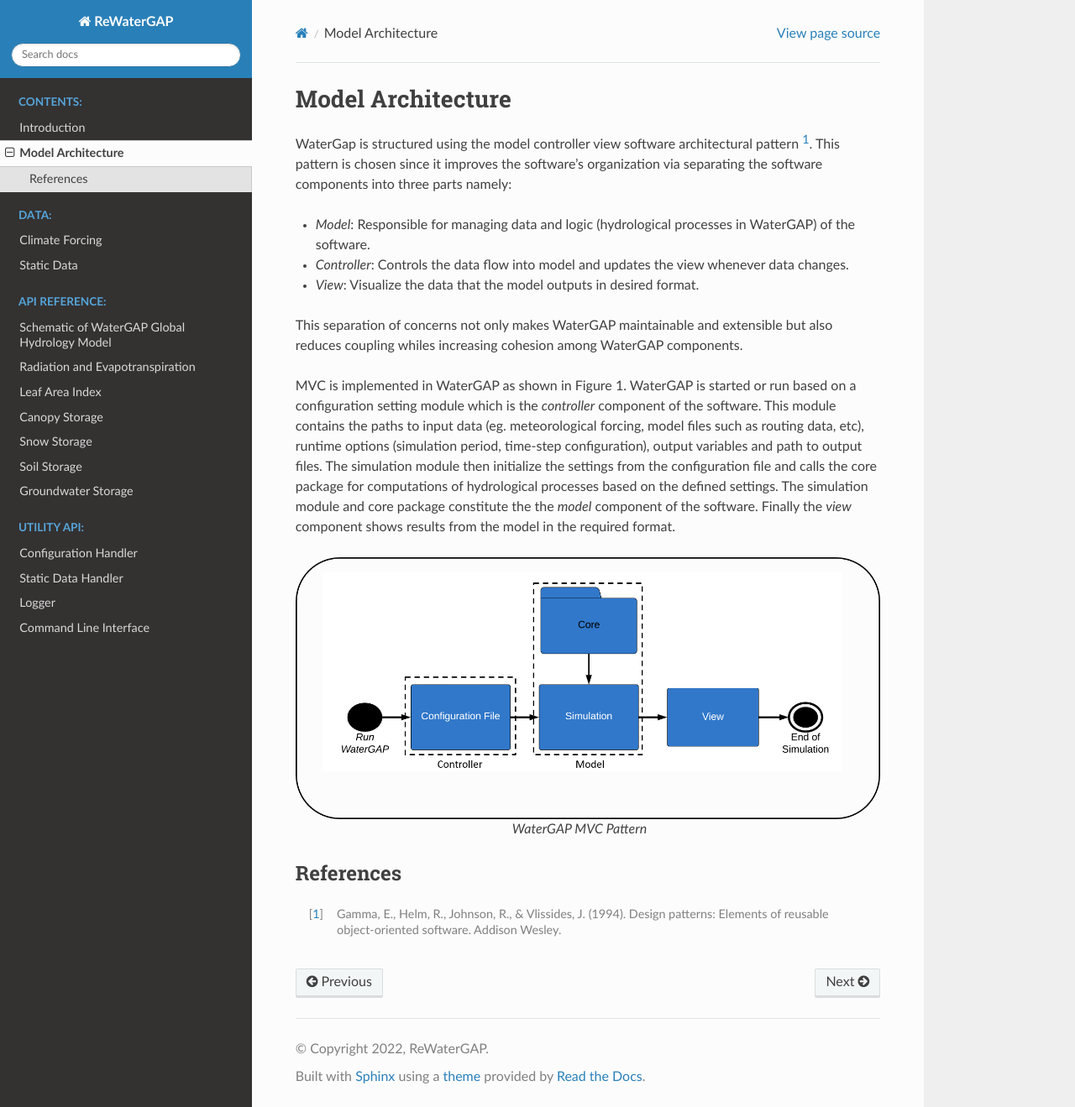
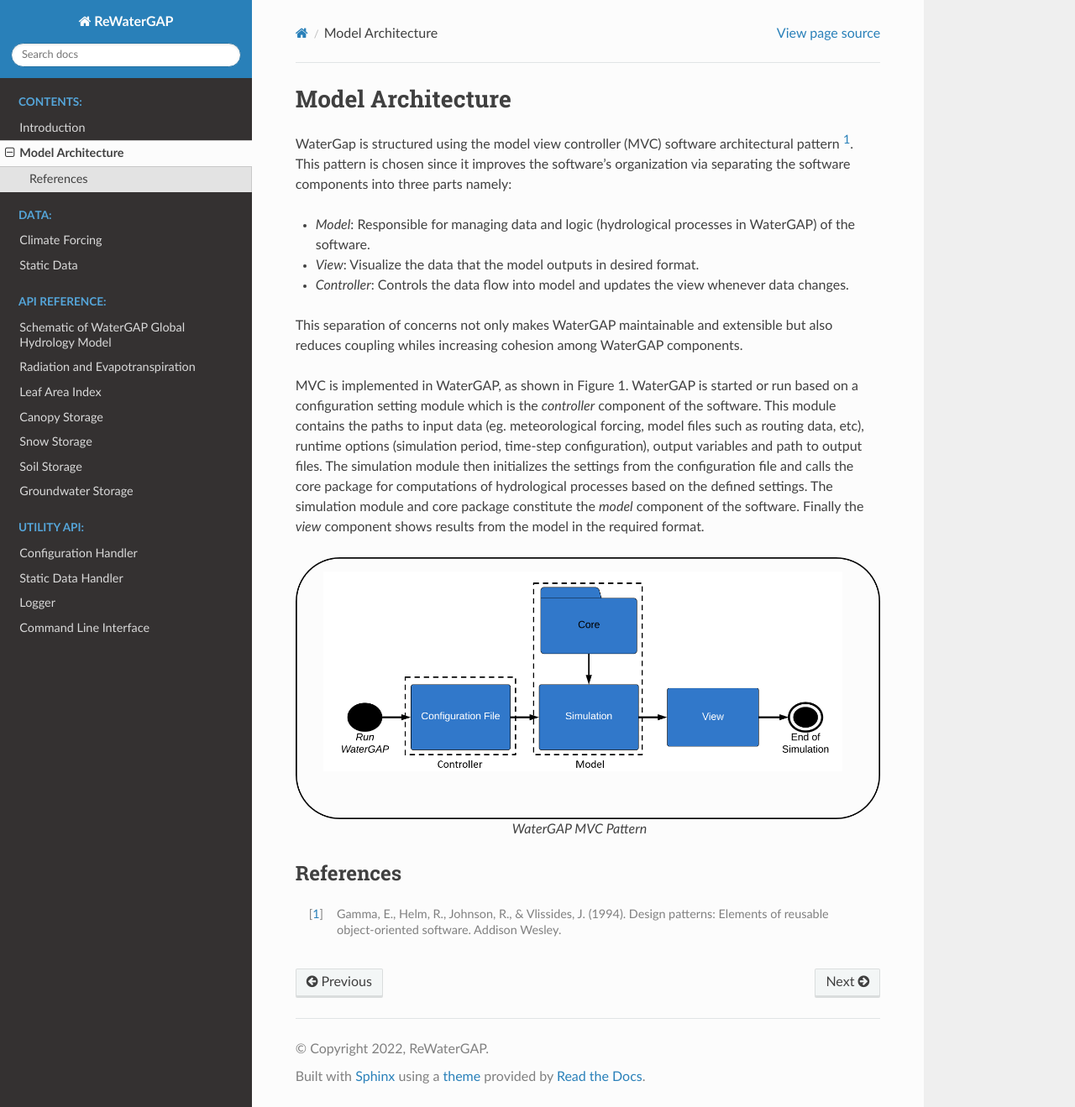
Before and after one commit to HydrologyFrankfurt/ReWaterGAP, a Sphinx documentation site: the page built from docs/model_architecture.rst, in a window 1280 px wide and 1319 px high. Shown: the whole window at 84% size. Built offline with Sphinx 7.4.7 and the Read the Docs theme 2.0.0, drawn with Linux system fonts in a browser that asks for light colours.

Commit message:
Update model_architecture.rst

```diff
--- a/docs/model_architecture.rst
+++ b/docs/model_architecture.rst
@@ -1,14 +1,14 @@
 Model Architecture
 ==================
-WaterGap is structured using the model controller view software architectural pattern [1]_. This pattern is chosen since it improves the software's organization via separating the software components into three parts namely:
+WaterGap is structured using the model view controller (MVC) software architectural pattern [1]_. This pattern is chosen since it improves the software's organization via separating the software components into three parts namely:
 
 - *Model*: Responsible for managing data and logic (hydrological processes in WaterGAP) of the software.
+- *View*: Visualize the data that the model outputs in desired format.
 - *Controller*: Controls the data flow into model and updates the view whenever data changes.
-- *View*: Visualize the data that the model outputs in desired format.
 
 This separation of concerns not only makes WaterGAP maintainable and extensible but also reduces coupling whiles increasing cohesion among WaterGAP components.
 
-MVC is implemented in WaterGAP as shown in Figure 1. WaterGAP is started or run based on a configuration setting module  which is the *controller* component of the software. This module contains the paths to input data (eg. meteorological forcing, model files such as routing data, etc), runtime options (simulation period, time-step configuration), output variables and path to output files. The simulation module then initialize the settings from the configuration file and calls the core package  for computations of hydrological processes based on the defined settings. The simulation module and core package constitute the  the *model* component of the software. Finally the *view* component shows results from the model in the required format.
+MVC is implemented in WaterGAP, as shown in Figure 1. WaterGAP is started or run based on a configuration setting module  which is the *controller* component of the software. This module contains the paths to input data (eg. meteorological forcing, model files such as routing data, etc), runtime options (simulation period, time-step configuration), output variables and path to output files. The simulation module then initializes the settings from the configuration file and calls the core package  for computations of hydrological processes based on the defined settings. The simulation module and core package constitute the *model* component of the software. Finally the *view* component shows results from the model in the required format.
 
 .. figure:: ./images/MVC.png
    :align: center
```
